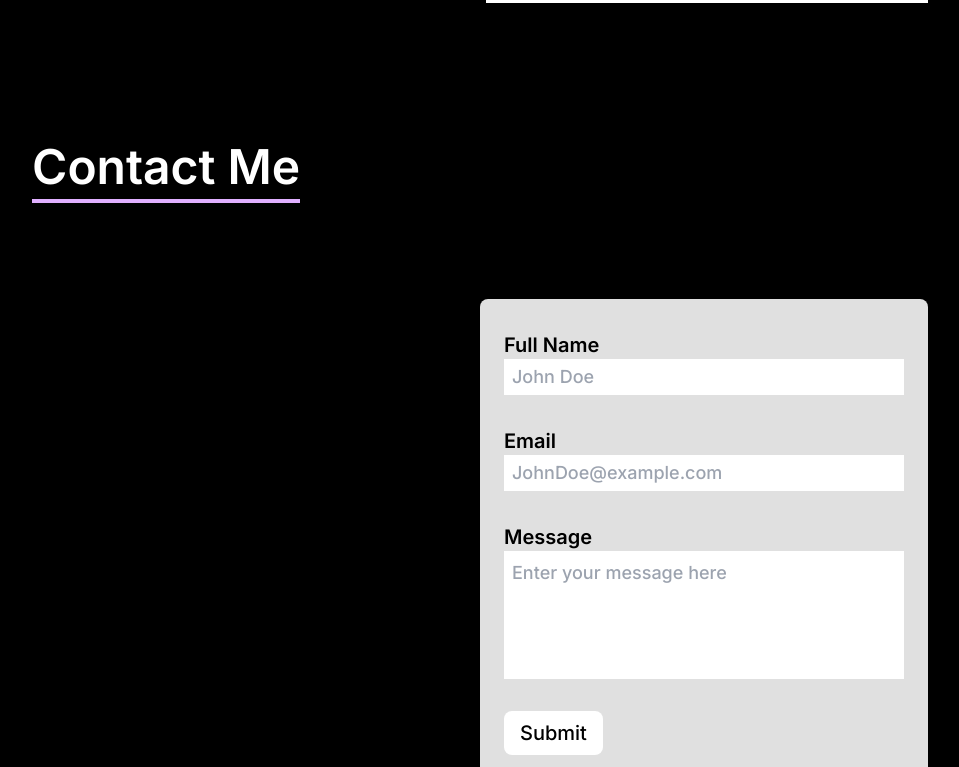
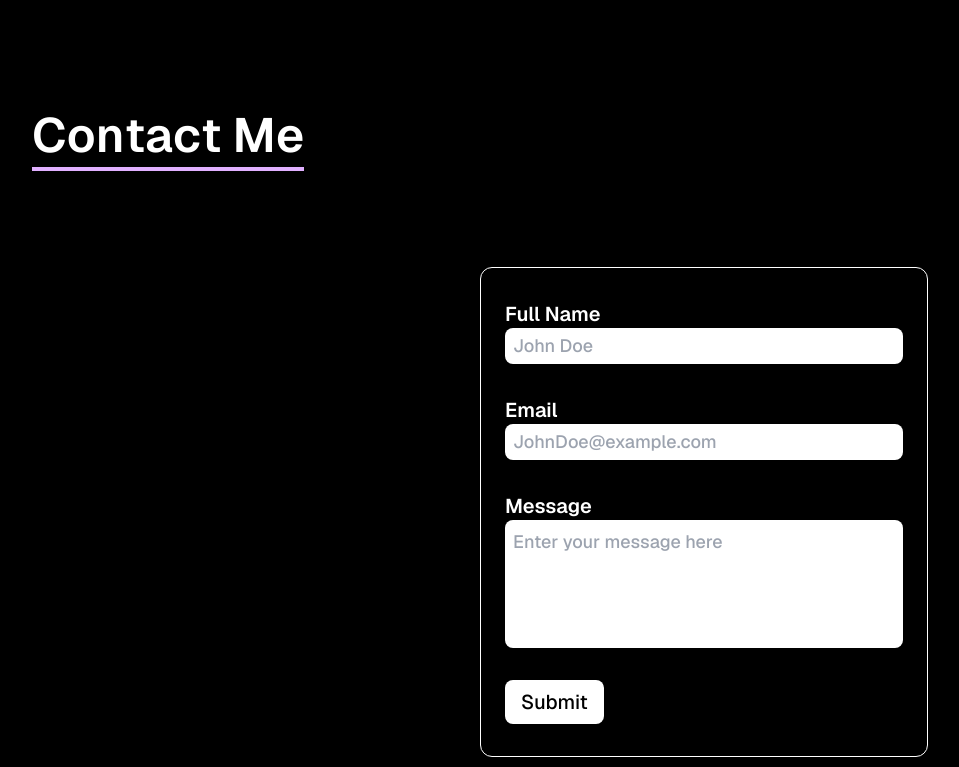
Before and after one commit to bnquon/portfolio, a Next.js app: page / in a window 1280 px wide. Shown: the part 3057-3824 px from the top of the page, without its empty margins (160-1119 px from the left). Built offline with nearby package versions, Linux system fonts and the light colour scheme.

Commit message:
Updated the font and changed look of contact form

```diff
--- a/app/layout.tsx
+++ b/app/layout.tsx
@@ -1,8 +1,6 @@
 import type { Metadata } from "next";
-import { Inter } from "next/font/google";
+import { GeistSans } from "geist/font/sans";
 import "./globals.css";
-
-const inter = Inter({ subsets: ["latin"] });
 
 export const metadata: Metadata = {
   title: "Brandon Quon Portfolio",
@@ -16,7 +14,7 @@ export default function RootLayout({
 }>) {
   return (
     <html lang="en">
-      <body className={inter.className}>{children}</body>
+      <body className={`${GeistSans.className}`}>{children}</body>
     </html>
   );
 }
--- a/app/page.tsx
+++ b/app/page.tsx
@@ -25,7 +25,7 @@ export default function App() {
           <div className="text-white w-[95vw] sm:w-[70vw] xl:w-[60vw] text-4xl lg:text-6xl xl:text-8xl font-semibold">
             <span className="flex justify-center items-center">
               Hey, I&apos;m Brandon &nbsp;{" "}
-              <div className="xl:w-[160px] xl:h-[160px] w-[60px] h-[60px] sm:w-[100px] sm:h-[100px]">
+              <div className="xl:w-[160px] xl:h-[160px] w-[60px] h-[60px] sm:w-[100px] sm:h-[100px] xl:mb-4">
                 <Image
                   className="rounded-full overflow-hidden"
                   src="/realIcon.png"
--- a/components/contactForm.tsx
+++ b/components/contactForm.tsx
@@ -29,7 +29,7 @@ export const ContactForm = () => {
 
   return (
     <div className="sm:w-1/2 w-full self-end xl:mt-[16vh] sm:mt-[12vh] mt-[8vh]">
-      <div className="w-full flex flex-col gap-8 px-6 py-8 bg-[#e0e0e0] rounded-lg">
+      <div className="w-full flex flex-col gap-8 px-6 py-8 rounded-xl border-[1px] border-white">
         <form
           ref={formRef}
           onSubmit={onSubmit}
@@ -37,35 +37,35 @@ export const ContactForm = () => {
         >
           <div className="w-full flex xl:flex-row flex-col gap-8">
             <div className="xl:w-1/2 w-full flex flex-col">
-              <p className="text-xl xl:text-2xl font-semibold">Full Name</p>
+              <p className="text-xl xl:text-2xl font-semibold text-white">Full Name</p>
               <input
                 placeholder="John Doe"
                 name="fullName"
                 type="text"
                 required
-                className="w-full xl:px-2 xl:py-2 px-2 py-1 outline-none text-lg xl:text-xl font-medium"
+                className="w-full xl:px-2 xl:py-2 px-2 py-1 outline-none text-lg xl:text-xl font-medium rounded-lg"
               />
             </div>
             <div className="xl:w-1/2 w-full flex flex-col">
-              <p className="text-xl xl:text-2xl font-semibold">Email</p>
+              <p className="text-xl xl:text-2xl font-semibold text-white">Email</p>
               <input
                 placeholder="JohnDoe@example.com"
                 name="email"
                 type="email"
                 required
-                className="w-full xl:px-2 xl:py-2 px-2 py-1 outline-none text-lg xl:text-xl font-medium"
+                className="w-full xl:px-2 xl:py-2 px-2 py-1 outline-none text-lg xl:text-xl font-medium rounded-lg"
               />
             </div>
           </div>
 
           <div className="w-full flex flex-col">
-            <p className="xl:text-2xl text-xl font-semibold">Message</p>
+            <p className="xl:text-2xl text-xl font-semibold text-white">Message</p>
             <textarea
               placeholder="Enter your message here"
               name="message"
               required
               rows={4}
-              className="w-full sm:px-2 sm:py-2 px-2 py-1 outline-none resize-none text-lg xl:text-xl font-medium"
+              className="w-full sm:px-2 sm:py-2 px-2 py-1 outline-none resize-none text-lg xl:text-xl font-medium rounded-lg"
             />
           </div>
           <button
--- a/package.json
+++ b/package.json
@@ -19,6 +19,7 @@
     "@vercel/speed-insights": "^1.0.12",
     "clsx": "^2.1.1",
     "framer-motion": "^11.3.8",
+    "geist": "^1.3.1",
     "next": "14.2.5",
     "react": "^18",
     "react-dom": "^18",
```
Also changed, not shown: 1 other file (tests, documents, lock files or other folders).
